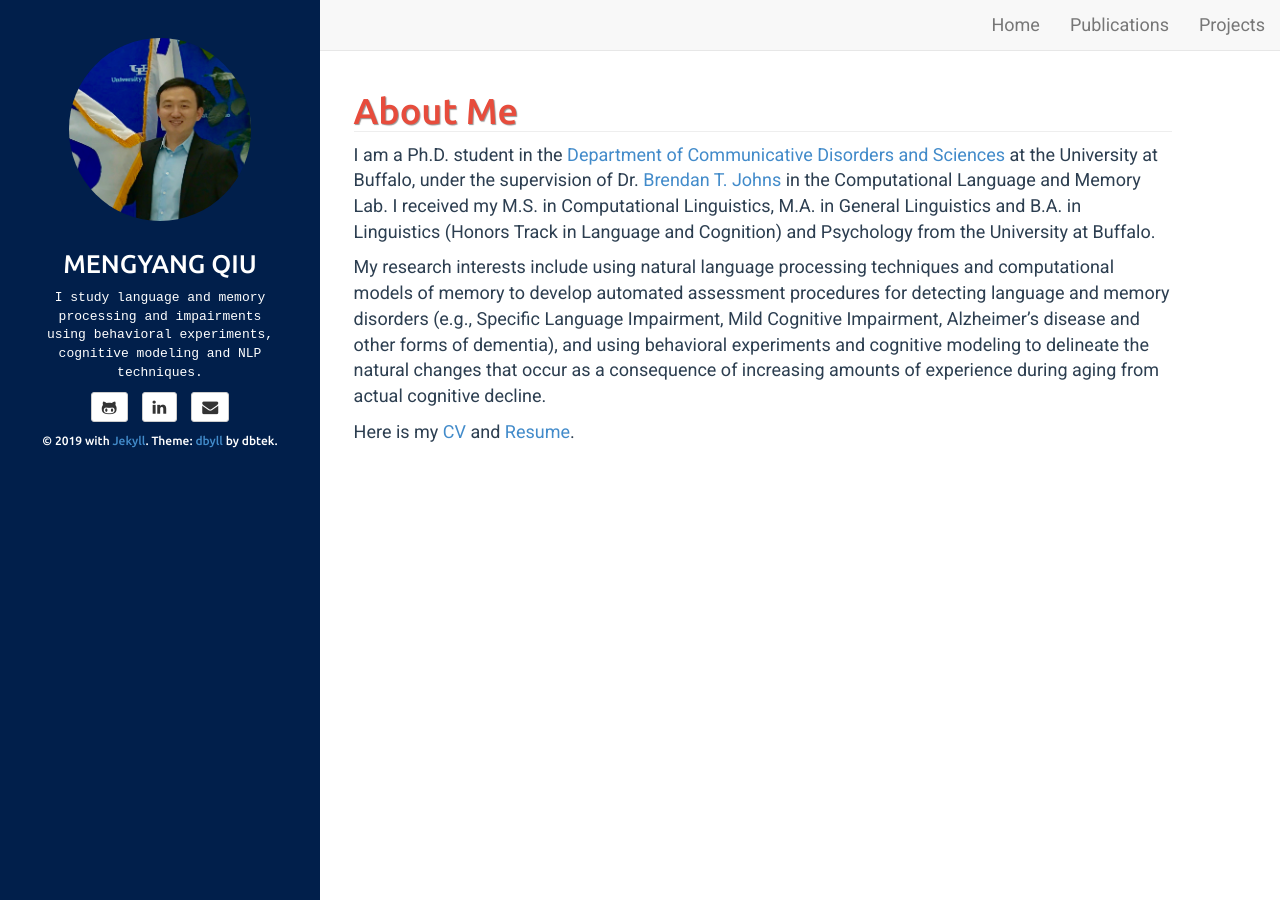
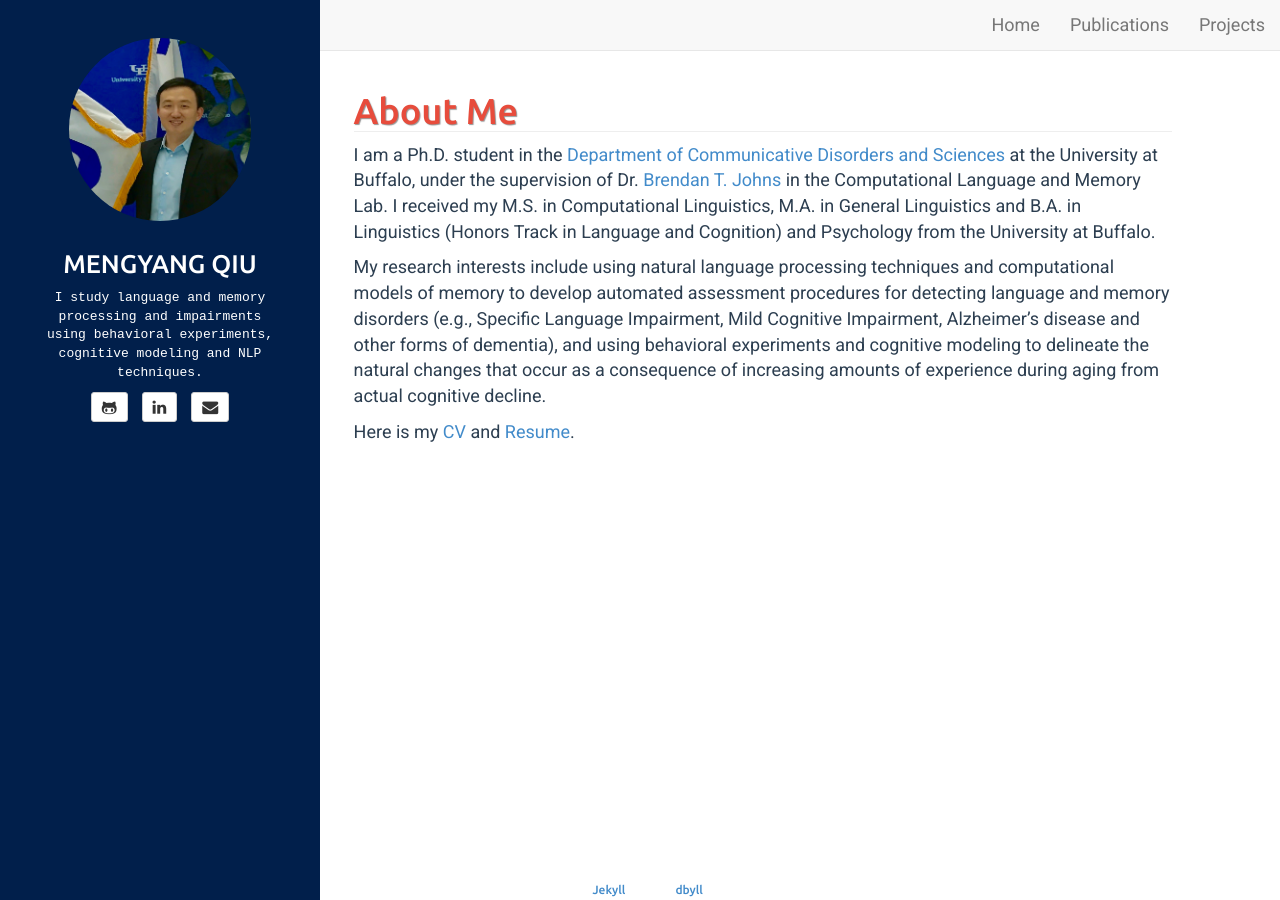
Before and after one commit to mengyangq/mengyangq.github.io, a Jekyll site: the page built from index.html, in a window 1280 px wide. Built offline with Jekyll 4.4.1, drawn with Linux system fonts in a browser that asks for light colours.

Commit message:
Update style.css

```diff
--- a/assets/css/style.css
+++ b/assets/css/style.css
@@ -52,9 +52,12 @@ a.nav-link:hover { color: #777; }
 }
 
 #copy {
+	position: fixed;
+	left:0;
+    	right:0;
+	bottom: 2px;
 	margin-left: auto;
 	margin-right: auto;
-	bottom: 2px;
 	font-family: 'Ubuntu';
 	font-size: 12px;
 }
```
